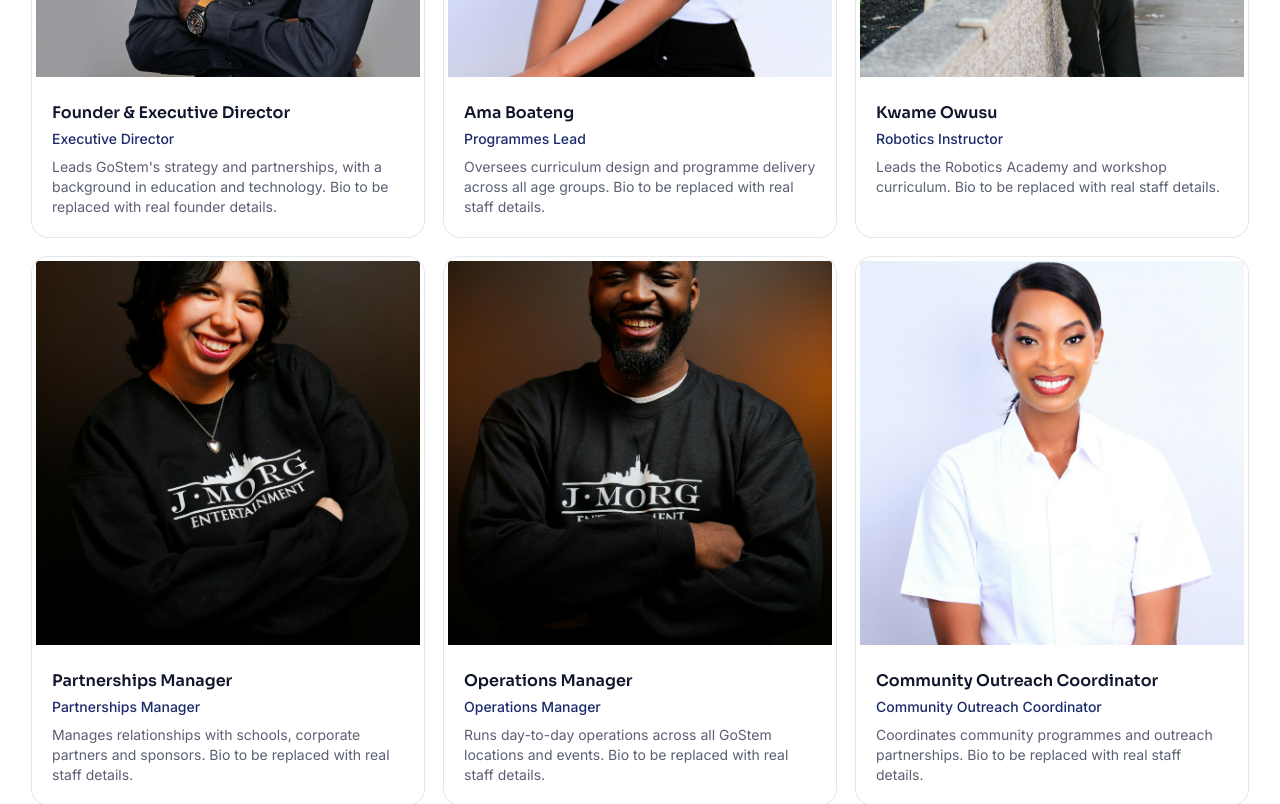
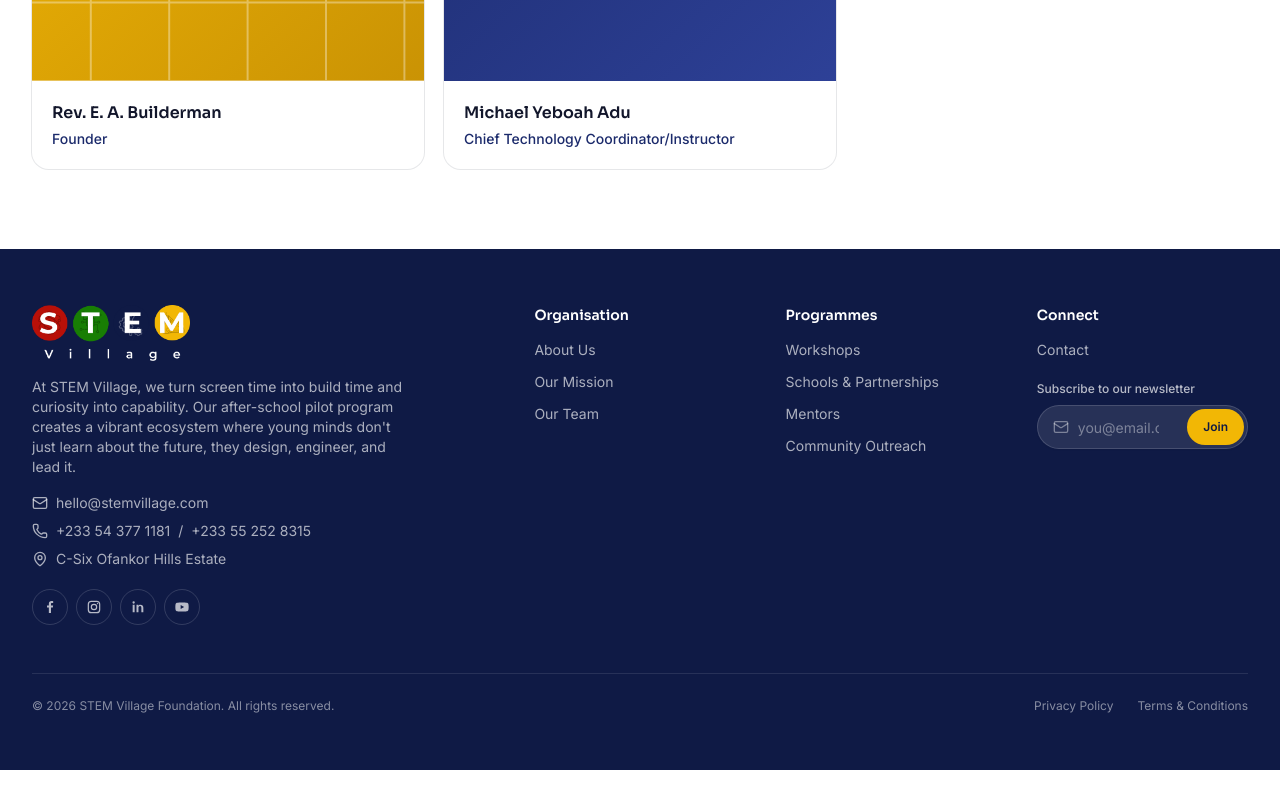
Before and after one commit to m1ch-a3l/stemvillage, a Next.js app: page /team in a window 1280 px wide. Shown: the part 880-1684 px from the top of the page. After the commit the page ends 1650 px from the top, so only its background shows below. Built offline with nearby package versions, Linux system fonts and the light colour scheme.

Commit message:
Team page updated

```diff
--- a/src/app/team/page.tsx
+++ b/src/app/team/page.tsx
@@ -33,6 +33,7 @@
                 name={member.name}
                 role={member.role}
                 bio={member.bio}
+                linkedin={member.linkedin}
                 photo={getTeamPhoto(member.slug)}
               />
             ))}
--- a/src/components/cards/TeamMemberCard.tsx
+++ b/src/components/cards/TeamMemberCard.tsx
@@ -1,23 +1,38 @@
 import { CardMedia } from "@/components/ui/card-media";
+import { LinkedinIcon } from "@/components/layout/SocialIcons";
 
 interface TeamMemberCardProps {
   name: string;
   role: string;
-  bio: string;
+  bio?: string;
   slug: string;
   photo?: string;
+  linkedin?: string;
 }
 
-export function TeamMemberCard({ name, role, bio, slug, photo }: TeamMemberCardProps) {
+export function TeamMemberCard({ name, role, bio, slug, photo, linkedin }: TeamMemberCardProps) {
   return (
     <div className="flex flex-col overflow-hidden rounded-xl bg-card ring-1 ring-foreground/10">
       <div className="relative aspect-square w-full overflow-hidden">
         <CardMedia photo={photo} seed={slug} alt={name} sizes="(min-width: 1024px) 25vw, 50vw" />
       </div>
       <div className="flex flex-col gap-1 p-5">
-        <h3 className="font-heading text-base font-semibold text-foreground">{name}</h3>
+        <div className="flex items-start justify-between gap-3">
+          <h3 className="font-heading text-base font-semibold text-foreground">{name}</h3>
+          {linkedin ? (
+            <a
+              href={linkedin}
+              target="_blank"
+              rel="noopener noreferrer"
+              aria-label={`${name} on LinkedIn`}
+              className="flex size-8 shrink-0 items-center justify-center rounded-full border border-border text-muted-foreground transition-colors hover:border-brand-indigo hover:text-brand-indigo dark:hover:border-primary dark:hover:text-primary"
+            >
+              <LinkedinIcon className="size-4" aria-hidden />
+            </a>
+          ) : null}
+        </div>
         <p className="text-sm font-medium text-brand-indigo dark:text-primary">{role}</p>
-        <p className="mt-1 text-sm text-muted-foreground">{bio}</p>
+        {bio ? <p className="mt-1 text-sm text-muted-foreground">{bio}</p> : null}
       </div>
     </div>
   );
--- a/src/data/team.ts
+++ b/src/data/team.ts
@@ -1,48 +1,15 @@
 import type { TeamMember } from "@/types/content";
 
-// Placeholder team profiles — replace with real staff bios and photos.
 export const team: TeamMember[] = [
   {
-    slug: "founder-executive-director",
-    name: "Founder & Executive Director",
-    role: "Executive Director",
-    bio: "Leads GoStem's strategy and partnerships, with a background in education and technology. Bio to be replaced with real founder details.",
-    image: "/images/team/placeholder-1.svg",
+    slug: "rev-e-a-builderman",
+    name: "Rev. E. A. Builderman",
+    role: "Founder",
   },
   {
-    slug: "programmes-lead",
-    name: "Ama Boateng",
-    role: "Programmes Lead",
-    bio: "Oversees curriculum design and programme delivery across all age groups. Bio to be replaced with real staff details.",
-    image: "/images/team/placeholder-2.svg",
-  },
-  {
-    slug: "robotics-instructor",
-    name: "Kwame Owusu",
-    role: "Robotics Instructor",
-    bio: "Leads the Robotics Academy and workshop curriculum. Bio to be replaced with real staff details.",
-    image: "/images/team/placeholder-3.svg",
-  },
-  {
-    slug: "partnerships-manager",
-    name: "Partnerships Manager",
-    role: "Partnerships Manager",
-    bio: "Manages relationships with schools, corporate partners and sponsors. Bio to be replaced with real staff details.",
-    image: "/images/team/placeholder-4.svg",
-  },
-  {
-    slug: "operations-manager",
-    name: "Operations Manager",
-    role: "Operations Manager",
-    bio: "Runs day-to-day operations across all GoStem locations and events. Bio to be replaced with real staff details.",
-    image: "/images/team/placeholder-5.svg",
-  },
-  {
-    slug: "community-outreach-coordinator",
-    name: "Community Outreach Coordinator",
-    role: "Community Outreach Coordinator",
-    bio: "Coordinates community programmes and outreach partnerships. Bio to be replaced with real staff details.",
-    image: "/images/team/placeholder-6.svg",
+    slug: "michael-yeboah-adu",
+    name: "Michael Yeboah Adu",
+    role: "Chief Technology Coordinator/Instructor",
   },
 ];
 
--- a/src/lib/photos.ts
+++ b/src/lib/photos.ts
@@ -30,16 +30,9 @@
   "corporate-innovation-sprint": "/images/photos/workshop-corporate.jpg",
 };
 
-// Stock portrait photos for placeholder team/mentor profiles — replace with
-// real, consented staff and mentor photos before launch.
-export const teamPhotos: Record<string, string> = {
-  "founder-executive-director": "/images/photos/team-1.jpg",
-  "programmes-lead": "/images/photos/team-2.jpg",
-  "robotics-instructor": "/images/photos/team-3.jpg",
-  "partnerships-manager": "/images/photos/team-4.jpg",
-  "operations-manager": "/images/photos/team-5.jpg",
-  "community-outreach-coordinator": "/images/photos/team-6.jpg",
-};
+// Real staff photos, keyed by team member slug — add an entry once a real,
+// consented photo is available. Falls back to placeholder art until then.
+export const teamPhotos: Record<string, string> = {};
 
 export const mentorPhotos: Record<string, string> = {
   "software-engineering-mentor": "/images/photos/mentor-1.jpg",
--- a/src/lib/site.ts
+++ b/src/lib/site.ts
@@ -7,7 +7,7 @@
   description:
     "At STEM Village, we turn screen time into build time and curiosity into capability. Our after-school pilot program creates a vibrant ecosystem where young minds don't just learn about the future, they design, engineer, and lead it.",
   url: "https://www.stemvillage.org",
-  email: "support@t3sinnovation.com",
+  email: "hello@stemvillage.com",
   phone: "+233 54 377 1181",
   phoneSecondary: "+233 55 252 8315",
   location: "C-Six Ofankor Hills Estate",
--- a/src/types/content.ts
+++ b/src/types/content.ts
@@ -31,8 +31,8 @@
   slug: string;
   name: string;
   role: string;
-  bio: string;
-  image: string;
+  bio?: string;
+  linkedin?: string;
 }
 
 export interface Mentor {
```
